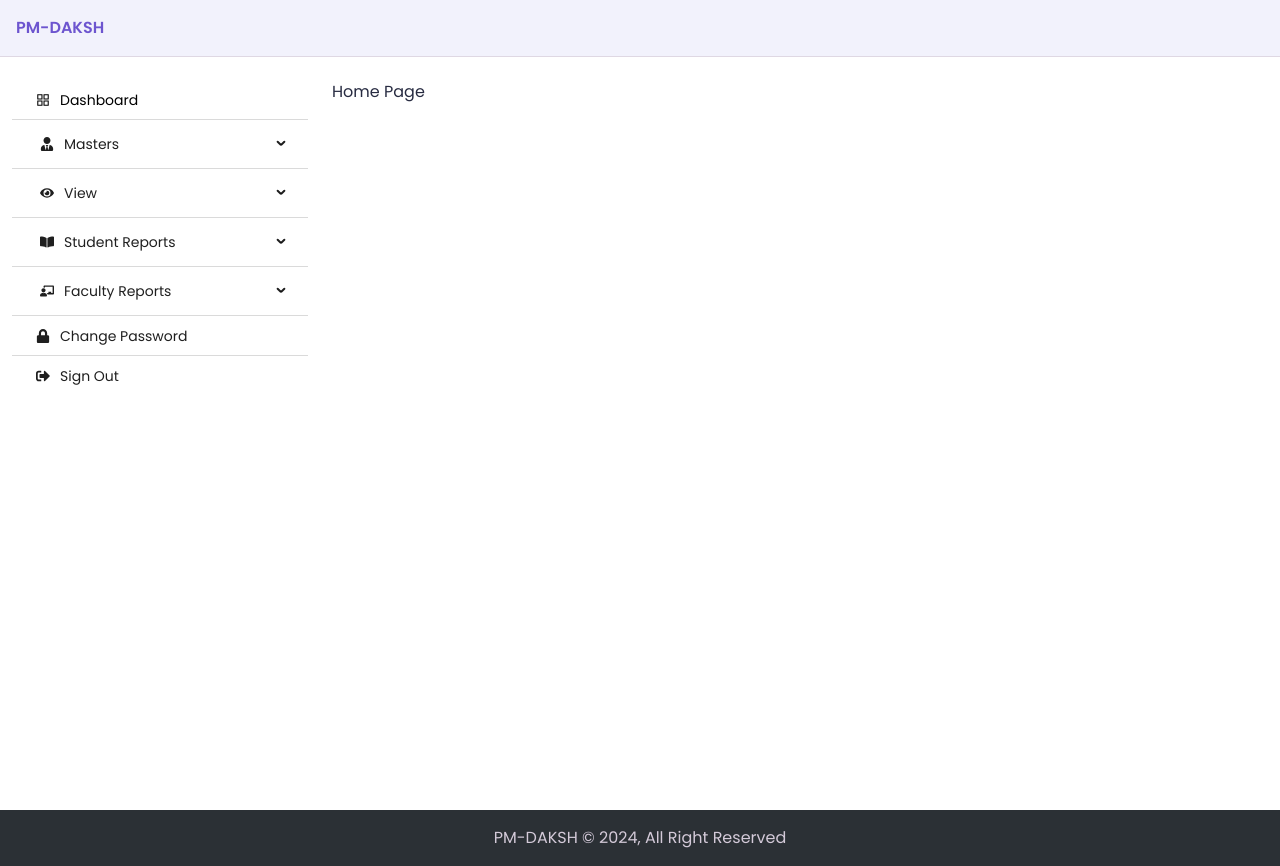
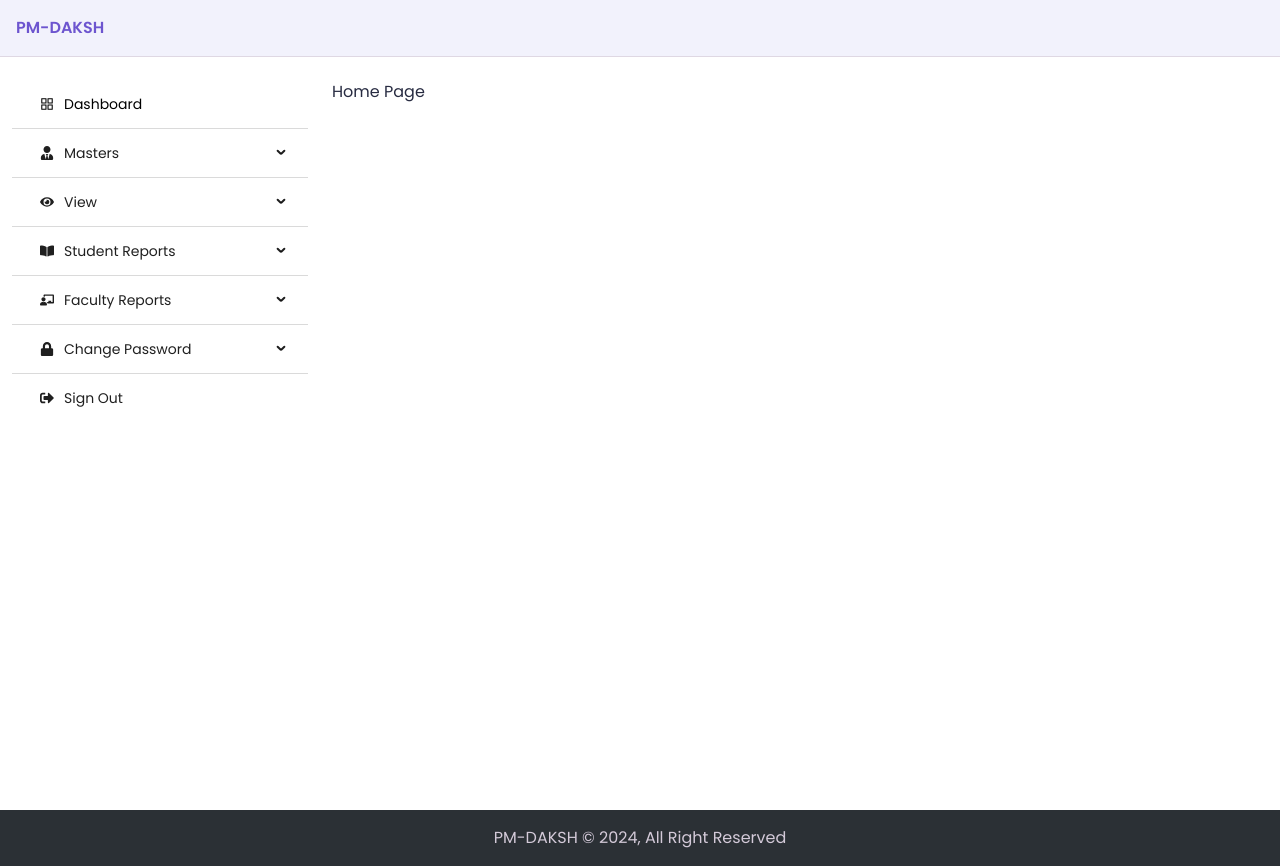
Before and after one commit to harsh-kamde/daksh_portal, a React (Create React App) app: page / in a window 1280 px wide. Built offline with nearby package versions, Linux system fonts and the light colour scheme; a web font is replaced by a local one.

Commit message:
Fixed margin and padding

```diff
--- a/src/App.js
+++ b/src/App.js
@@ -79,7 +79,7 @@ const App = () => {
           element={<EmployeeAttendanceReport />}
         />
 
-        <Route path="/change-password" element={<ChangePassword />} />
+        <Route path="/password/change-password" element={<ChangePassword />} />
       </Routes>
     </Router>
   );
--- a/src/components/dashboard/DashboardSidebar.jsx
+++ b/src/components/dashboard/DashboardSidebar.jsx
@@ -19,6 +19,7 @@ const items = [
     key: "/",
     icon: <AppstoreOutlined />,
     className: "sidebar-tab",
+    style: { padding: "24px 28px" },
   },
 
   {
@@ -149,15 +150,23 @@ const items = [
 
   {
     label: "Change Password",
-    key: "/change-password",
+    key: "/password",
     icon: <FaLock />,
     className: "sidebar-tab",
+    children: [
+      {
+        label: "Change Password",
+        key: "/password/change-password",
+        className: "sidebar-item",
+      },
+    ],
   },
   {
     label: "Sign Out",
     key: "sign-out",
     icon: <FaSignOutAlt />,
     className: "sidebar-tab",
+    style: { padding: "24px 28px" },
   },
 ];
 
```
